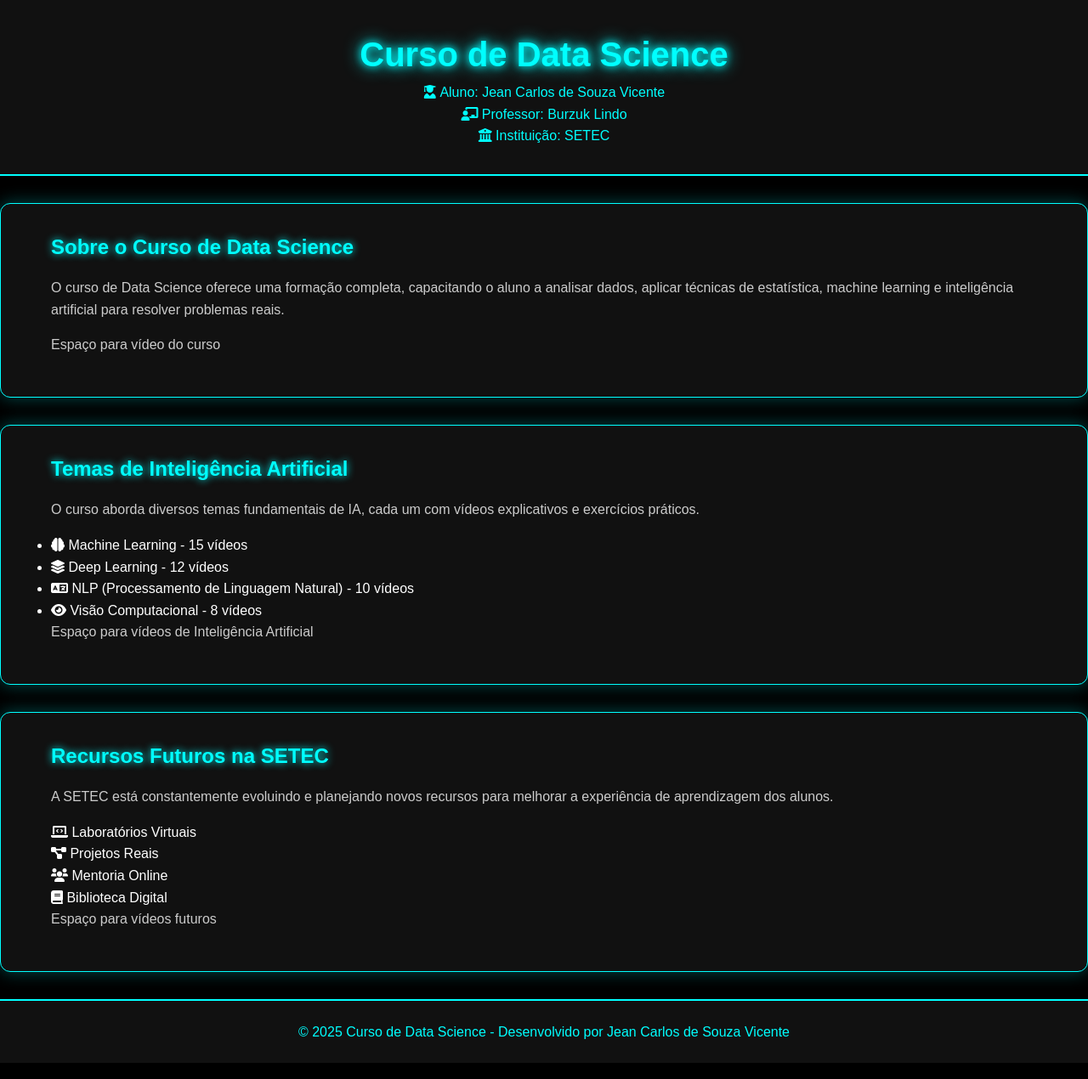
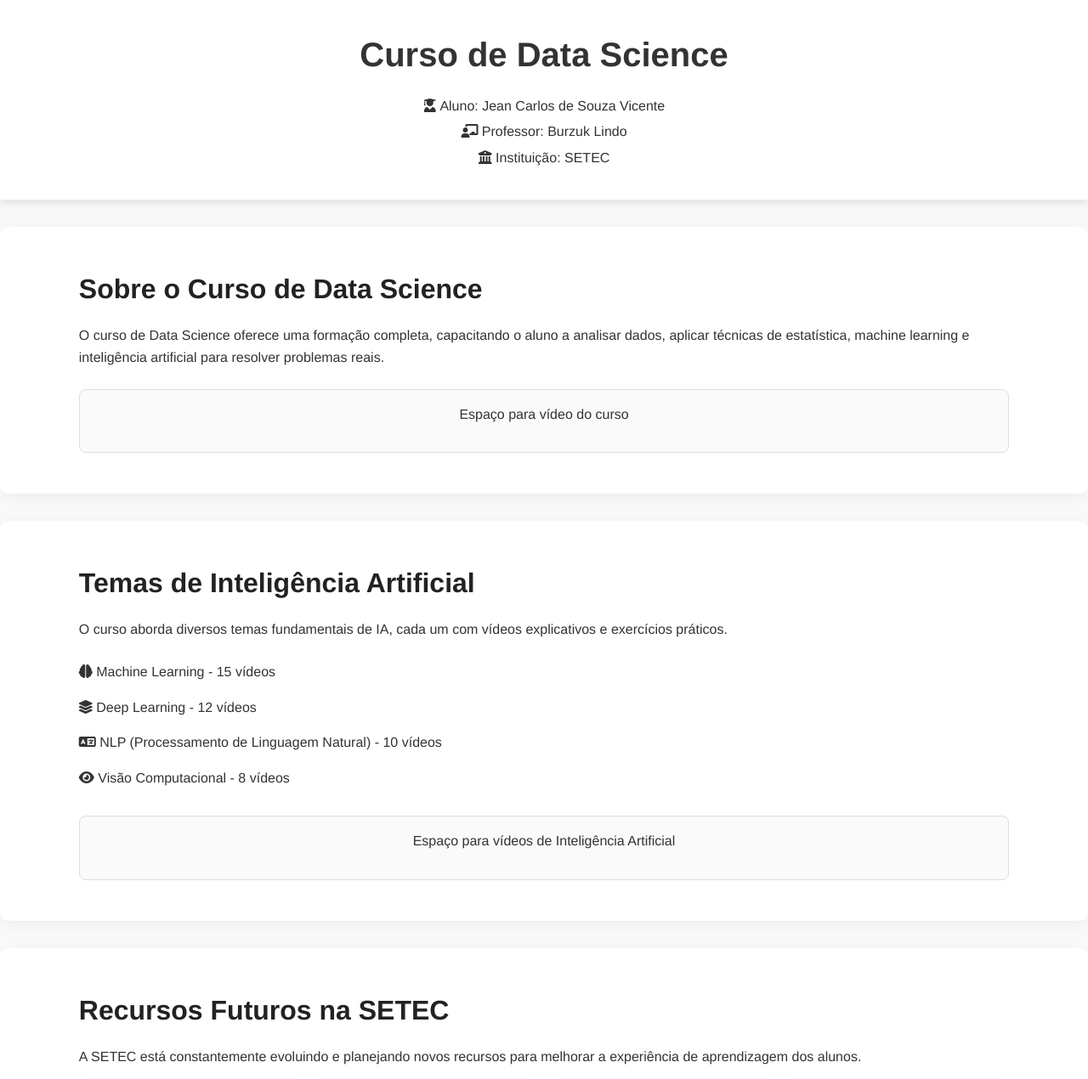
Before and after one commit to neajo/teste_aula-bursuk, a plain HTML site: page index.html in a window 1280 px wide. Shown: the top 1270 px of the page at 85% size. Drawn offline with Linux system fonts and the light colour scheme.

Commit message:
Update style.css

```diff
--- a/style.css
+++ b/style.css
@@ -1,100 +1,108 @@
-* { margin: 0; /* remove margens padrão */
-    padding: 0; /* remove espaçamentos padrão */
-    box-sizing: border-box; /* mantém largura previsível */ }
+/* Reset básico */
+* { margin: 0; padding: 0; box-sizing: border-box; } /* → Remove margens/padding */
 
-body { font-family: Arial, sans-serif; /* fonte */
-    background: #000; /* fundo preto */
-    color: #fff; /* texto branco */
-    line-height: 1.6; /* altura do texto */ }
+/* Corpo */
+body {
+    font-family: 'Helvetica Neue', Arial, sans-serif; /* → Fonte elegante e legível */
+    background-color: #f9f9f9; /* → Fundo claro */
+    color: #333; /* → Texto escuro */
+    line-height: 1.6; /* → Espaçamento entre linhas */
+}
 
-.container { max-width: 1200px; /* largura máxima */
-    margin: 0 auto; /* centraliza */
-    padding: 0 20px; /* espaçamento interno */ }
+/* Container central */
+.container {
+    width: 90%; /* → Largura de 90% */
+    max-width: 1200px; /* → Máximo 1200px */
+    margin: 0 auto; /* → Centraliza horizontalmente */
+}
 
-header { background: #111; /* cabeçalho escuro */
-    color: #0ff; /* azul neon */
-    text-align: center; /* centraliza texto */
-    padding: 2rem 0; /* espaçamento interno */
-    border-bottom: 2px solid #0ff; /* borda neon */ }
+/* Cabeçalho */
+.header {
+    text-align: center; /* → Centraliza conteúdo */
+    padding: 2rem 0; /* → Espaçamento vertical */
+    background-color: #ffffff; /* → Fundo branco */
+    box-shadow: 0 4px 10px rgba(0,0,0,0.1); /* → Sombra discreta */
+}
+.header h1 {
+    font-size: 2.5rem; /* → Tamanho grande */
+    margin-bottom: 1rem; /* → Espaço abaixo */
+}
+.header p {
+    font-size: 1rem; /* → Texto médio */
+    margin: 0.3rem 0; /* → Pequeno espaçamento */
+}
 
-h1 { font-size: 2.5rem; /* título grande */
-    text-shadow: 0 0 10px #0ff, 0 0 20px #0ff; /* efeito neon */ }
+/* Seções */
+.section {
+    background-color: #ffffff; /* → Fundo branco */
+    padding: 3rem 2rem; /* → Espaçamento interno */
+    margin: 2rem 0; /* → Margem entre seções */
+    border-radius: 10px; /* → Bordas arredondadas */
+    box-shadow: 0 4px 15px rgba(0,0,0,0.05); /* → Sombra leve */
+}
+.section h2 {
+    font-size: 2rem; /* → Título da seção */
+    margin-bottom: 1rem; /* → Espaço abaixo */
+    color: #222; /* → Texto escuro */
+}
+.section p {
+    font-size: 1rem; /* → Texto normal */
+    margin-bottom: 1rem; /* → Espaço entre parágrafos */
+}
 
-.info { background: rgba(255,255,255,0.05); /* transparente */
-    border: 1px solid #0ff; /* borda neon */
-    padding: 1rem; /* espaçamento */
-    margin-top: 1rem; /* espaço acima */
-    border-radius: 8px; /* arredondado */ }
+/* Lista IA */
+.ai-list {
+    list-style: none; /* → Remove marcadores */
+    padding-left: 0; /* → Remove padding */
+}
+.ai-list li {
+    padding: 0.5rem 0; /* → Espaçamento vertical */
+    font-size: 1rem; /* → Texto médio */
+}
 
-.section { background: #111; /* fundo escuro */
-    margin: 2rem 0; /* espaçamento */
-    padding: 2rem; /* espaçamento */
-    border-radius: 12px; /* bordas arredondadas */
-    border: 1px solid #0ff; /* borda neon */
-    box-shadow: 0 0 20px rgba(0,255,255,0.3); /* brilho neon */
-    transition: transform 0.3s ease; /* efeito suave */ }
+/* Grid recursos futuros */
+.future-grid {
+    display: grid; /* → Layout em grid */
+    grid-template-columns: repeat(auto-fit, minmax(200px, 1fr)); /* → Responsivo */
+    gap: 1rem; /* → Espaçamento entre itens */
+    margin-top: 1rem; /* → Espaço acima do grid */
+}
+.future-item {
+    background-color: #f4f4f4; /* → Fundo cinza claro */
+    padding: 1rem; /* → Espaçamento interno */
+    border-radius: 8px; /* → Bordas arredondadas */
+    text-align: center; /* → Centraliza conteúdo */
+    box-shadow: 0 2px 8px rgba(0,0,0,0.05); /* → Sombra discreta */
+}
+.future-item i {
+    font-size: 2rem; /* → Ícones grandes */
+    margin-bottom: 0.5rem; /* → Espaço abaixo do ícone */
+}
 
-.section:hover { transform: scale(1.02); /* aumenta no hover */
-    box-shadow: 0 0 30px #0ff, 0 0 60px #0ff; /* brilho maior */ }
+/* Área de vídeo */
+.video-area {
+    margin-top: 1.5rem; /* → Espaço acima */
+    text-align: center; /* → Centraliza vídeo */
+    padding: 1rem; /* → Espaço interno */
+    border: 1px solid #ddd; /* → Borda discreta */
+    border-radius: 8px; /* → Bordas arredondadas */
+    background-color: #fafafa; /* → Fundo leve */
+}
 
-.section h2 { color: #0ff; /* neon */
-    margin-bottom: 1rem; /* espaço */
-    text-shadow: 0 0 10px #0ff; /* brilho */ }
+/* Rodapé */
+.footer {
+    background-color: #ffffff; /* → Fundo branco */
+    text-align: center; /* → Centraliza texto */
+    padding: 1.5rem 0; /* → Espaçamento interno */
+    border-top: 1px solid #ddd; /* → Linha superior discreta */
+    font-size: 0.9rem; /* → Texto menor */
+}
 
-.section p { margin-bottom: 1rem; /* espaçamento */
-    color: #ccc; /* cinza claro */ }
-
-.ai-topics { display: grid; /* grid layout */
-    grid-template-columns: repeat(auto-fit, minmax(250px, 1fr)); /* colunas responsivas */
-    gap: 1rem; /* espaçamento */ }
-
-.topic { background: #000; /* preto */
-    border-left: 4px solid #0ff; /* borda neon lateral */
-    padding: 1rem; /* espaçamento */
-    border-radius: 8px; /* arredondado */
-    box-shadow: 0 0 15px rgba(0,255,255,0.2); /* brilho suave */
-    transition: 0.3s; /* efeito suave */ }
-
-.topic:hover { transform: translateY(-5px); /* sobe */
-    box-shadow: 0 0 25px #0ff; /* brilho maior */ }
-
-.video-count { background: #0ff; /* neon */
-    color: #000; /* texto preto */
-    padding: 0.3rem 0.6rem; /* espaçamento */
-    border-radius: 20px; /* arredondado */
-    font-weight: bold; /* negrito */ }
-
-.video-section { margin-top: 1.5rem; /* espaço acima */
-    background: #000; /* fundo preto */
-    border: 2px dashed #0ff; /* borda tracejada neon */
-    padding: 1rem; /* espaçamento */
-    text-align: center; /* centraliza */ }
-
-.video-placeholder { background: #111; /* fundo escuro */
-    height: 200px; /* altura fixa */
-    display: flex; /* centraliza conteúdo */
-    align-items: center; /* vertical */
-    justify-content: center; /* horizontal */
-    border: 1px solid #0ff; /* borda neon */
-    border-radius: 8px; /* arredondado */
-    color: #0ff; /* texto neon */ }
-
-.future-resources { display: grid; /* grid */
-    grid-template-columns: repeat(auto-fit, minmax(200px, 1fr)); /* colunas responsivas */
-    gap: 1rem; /* espaçamento */ }
-
-.resource-item { background: #000; /* preto */
-    border: 1px solid #0ff; /* borda neon */
-    padding: 1rem; /* espaçamento */
-    border-radius: 8px; /* arredondado */
-    text-align: center; /* centralizado */
-    transition: 0.3s; /* suave */ }
-
-.resource-item:hover { transform: scale(1.05); /* aumenta no hover */
-    box-shadow: 0 0 20px #0ff; /* brilho neon */ }
-
-footer { background: #111; /* escuro */
-    color: #0ff; /* neon */
-    text-align: center; /* centraliza */
-    padding: 1.5rem 0; /* espaçamento */
-    border-top: 2px solid #0ff; /* borda neon */ }
+/* Responsividade básica */
+@media (max-width: 768px) {
+    .section { padding: 2rem 1rem; } /* → Ajusta padding em tablets */
+}
+@media (max-width: 480px) {
+    .section { padding: 1.5rem 1rem; } /* → Ajusta padding em celulares */
+    .header h1 { font-size: 2rem; } /* → Reduz título */
+}
```
